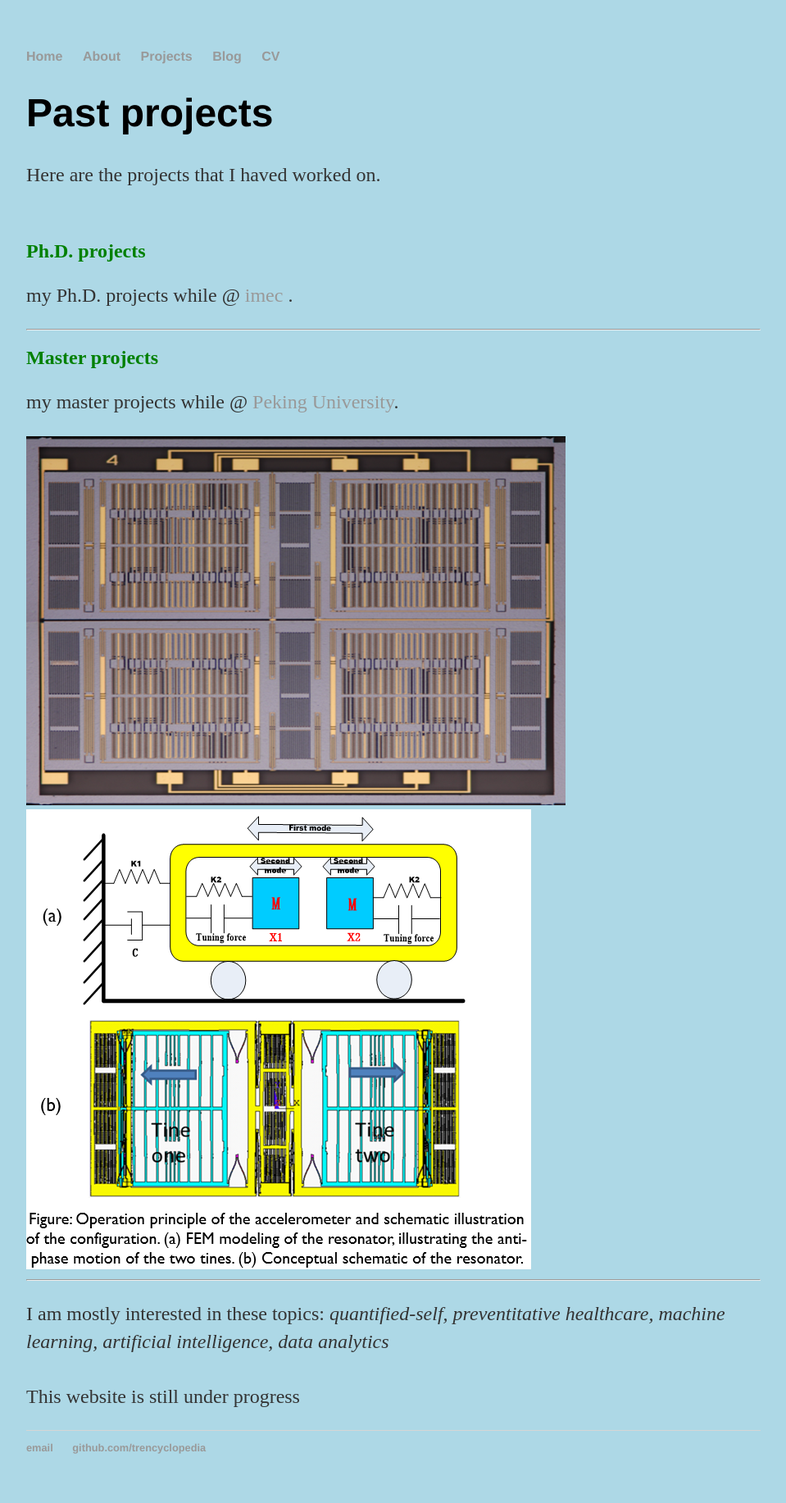
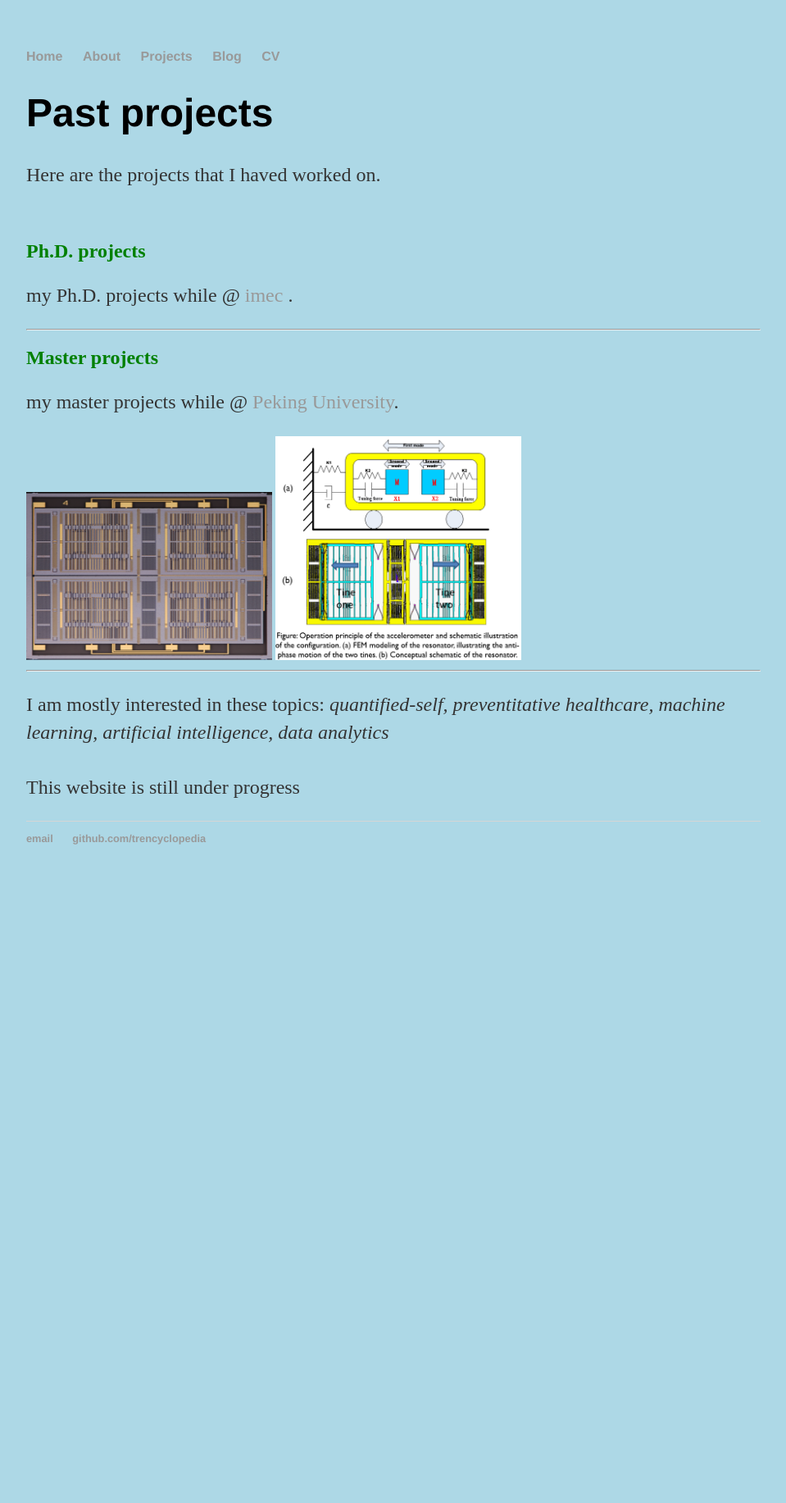
Before and after one commit to trencyclopedia/trencyclopedia.github.io, a Jekyll site: the page built from projects/index.html, in a window 1280 px wide. Shown: the whole page at 82% size, without its empty margins (160-1119 px from the left). Built offline with Jekyll 4.4.1, drawn with Linux system fonts in a browser that asks for light colours; after the commit the page ends 1090 px from its top, so only the background shows below that.

Commit message:
Update index.html

```diff
--- a/projects/index.html
+++ b/projects/index.html
@@ -17,8 +17,8 @@ title: Projects
 
 	<h2 style="color:green;">Master projects</h2>
 	<p>my master projects while @ <a href="https://english.pku.edu.cn/">Peking University</a>. </p>
-	<img  alt="MEMS accelerometer" src="/img/MEMS_acc_picture.png">
-	<img  alt="MEMS accelerometer schematics" src="/img/MEMS_acc.PNG">
+	<img width="300" alt="MEMS accelerometer" src="/img/MEMS_acc_picture.png">
+	<img width="300"  alt="MEMS accelerometer schematics" src="/img/MEMS_acc.PNG">
 	<hr/>
 
 	<p>I am mostly interested in these topics: <em>quantified-self, preventitative healthcare, machine learning, artificial intelligence, data analytics</em>
```
